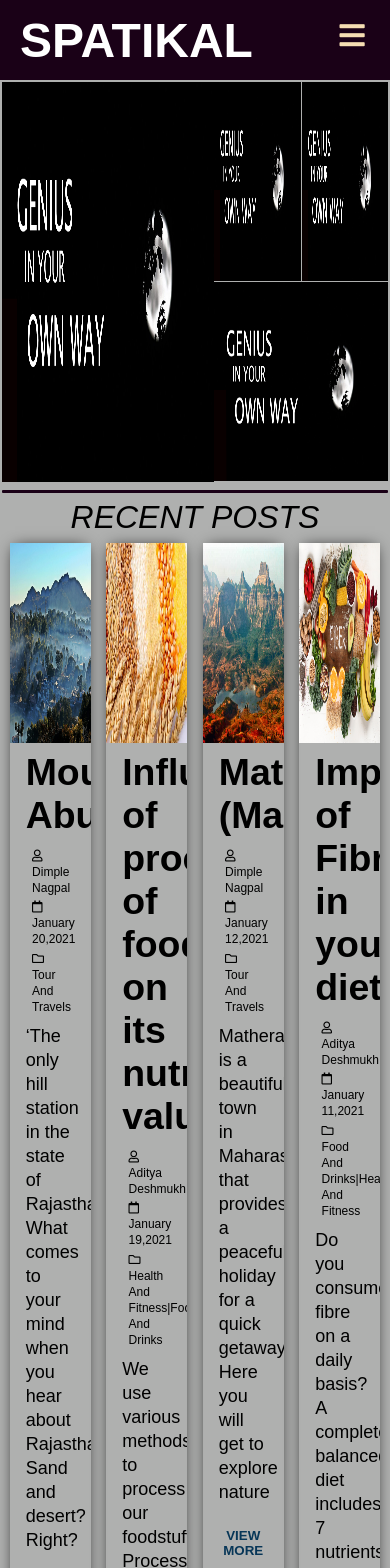
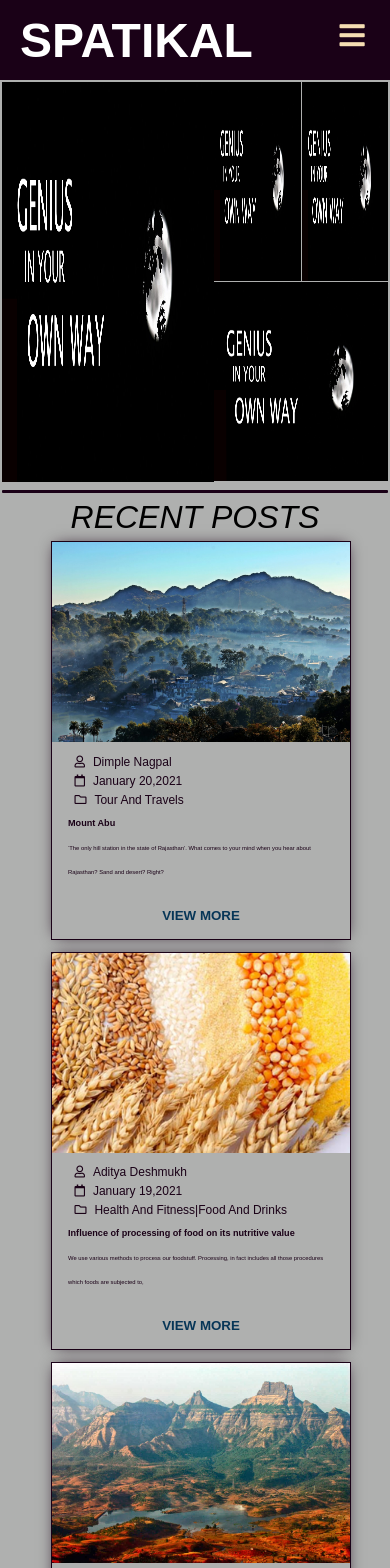
Before and after one commit to siddharthpatra/Spatikal, a React app in the folder landing_page/: page / in a window 390 px wide. Shown: the top 1568 px of the page. Built offline with nearby package versions, Linux system fonts and the light colour scheme.

Commit message:
responsive card text

```diff
--- a/landing_page/src/components/body/card.js
+++ b/landing_page/src/components/body/card.js
@@ -10,15 +10,15 @@ const Card = (props)=> {
                     <img src={props.imageurl} alt="Blog_Image"/>
                 </div>
                 <div className="card-content">
-                    <div className="card-title">
-                        <h3>{props.title}</h3>
-                    </div>
                     <div className="card-details">
                         <ul>
                             <li><i className="far fa-user"></i>{props.author}</li>
                             <li><i className="far fa-calendar"></i>{props.dateposted}</li>
                             <li><i className="far fa-folder"></i>{props.category}</li>
                         </ul>
+                    </div>
+                    <div className="card-title">
+                        <h3>{props.title}</h3>
                     </div>
                     <div className="card-body">
                         <p>{props.body}</p>
--- a/landing_page/src/components/pages/Home.js
+++ b/landing_page/src/components/pages/Home.js
@@ -9,6 +9,8 @@ import Banner from '../body/banner'
 import Card from '../body/card'
 import Navbar from '../header/Navbar'
 
+import '../../resources/css/mobile.css'
+
 const About = () => {
     return (
         <>
@@ -19,7 +21,7 @@ const About = () => {
                 <div className="content">
                     <p><i>Recent Posts</i></p>
                 </div>
-                <div className="displayFlex">
+                <div className="displayFlex mobileGrid">
                     <Card
                     title="Mount Abu"
                     imageurl={MountAbu}
--- a/landing_page/src/resources/css/App.css
+++ b/landing_page/src/resources/css/App.css
@@ -7,7 +7,7 @@ body {
     background-color: #afb0af;
 }
 .pages {
-    color: #000;
+    color: #1a0117;
     text-align: center;
     font-size: 2rem;
 }
--- a/landing_page/src/resources/css/card.css
+++ b/landing_page/src/resources/css/card.css
@@ -4,6 +4,7 @@
 }
 .card-container {
     box-sizing: border-box;
+    border: 1px solid #1a0117;
     margin: 2%;
     width: 300px;
     transition: 0.3s;
@@ -30,6 +31,7 @@ h3,p {
 }
 .card-title {
     margin-bottom: 0.5rem;
+    font-size: 2vw;
 }
 .btn {
     display: flex;
@@ -60,33 +62,7 @@ h3,p {
     box-sizing: border-box;
     margin: 0.2rem;
     padding: 0.2rem;
-    text-transform: capitalize
-
-
-
-
-
-
-
-
-
-
-
-
-
-
-
-
-
-
-
-
-
-
-
-
-
-    ;
+    text-transform: capitalize;
 }
 .card-details ul {
     list-style: none;
@@ -95,7 +71,7 @@ h3,p {
     margin-bottom: 0.2rem;
 }
 .card-body {
-    font-size: 18px;
+    font-size: 1.5vw;
     line-height: 24px;
 }
 .far {
--- a/landing_page/src/resources/css/footer.css
+++ b/landing_page/src/resources/css/footer.css
@@ -15,6 +15,9 @@
     padding: 1%;
     max-width: 99%;
     display: inline-flex;
+}
+.footer .column {
+    height: auto;
 }
 .footer li {
     font-size: 14px;
--- /dev/null
+++ b/landing_page/src/resources/css/mobile.css
@@ -0,0 +1,5 @@
+@media only screen and (max-width: 600px) {
+    .mobileGrid {
+        display: grid;
+    }
+}
```
